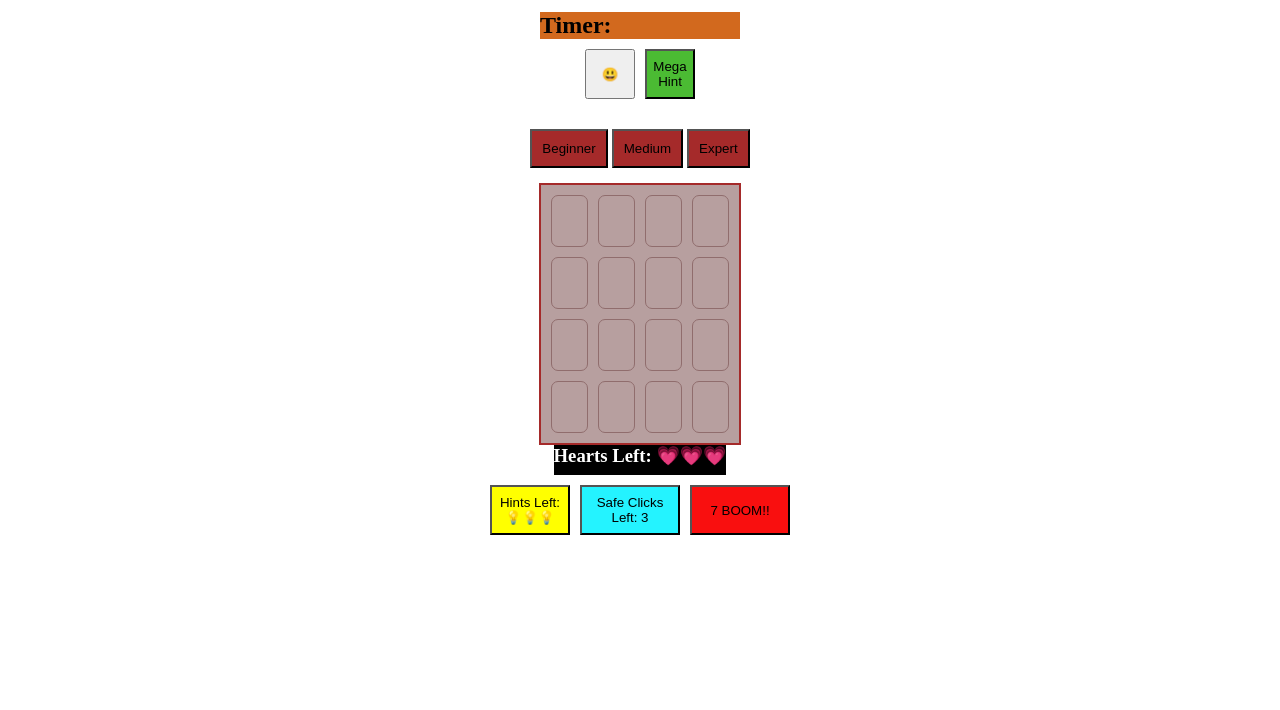
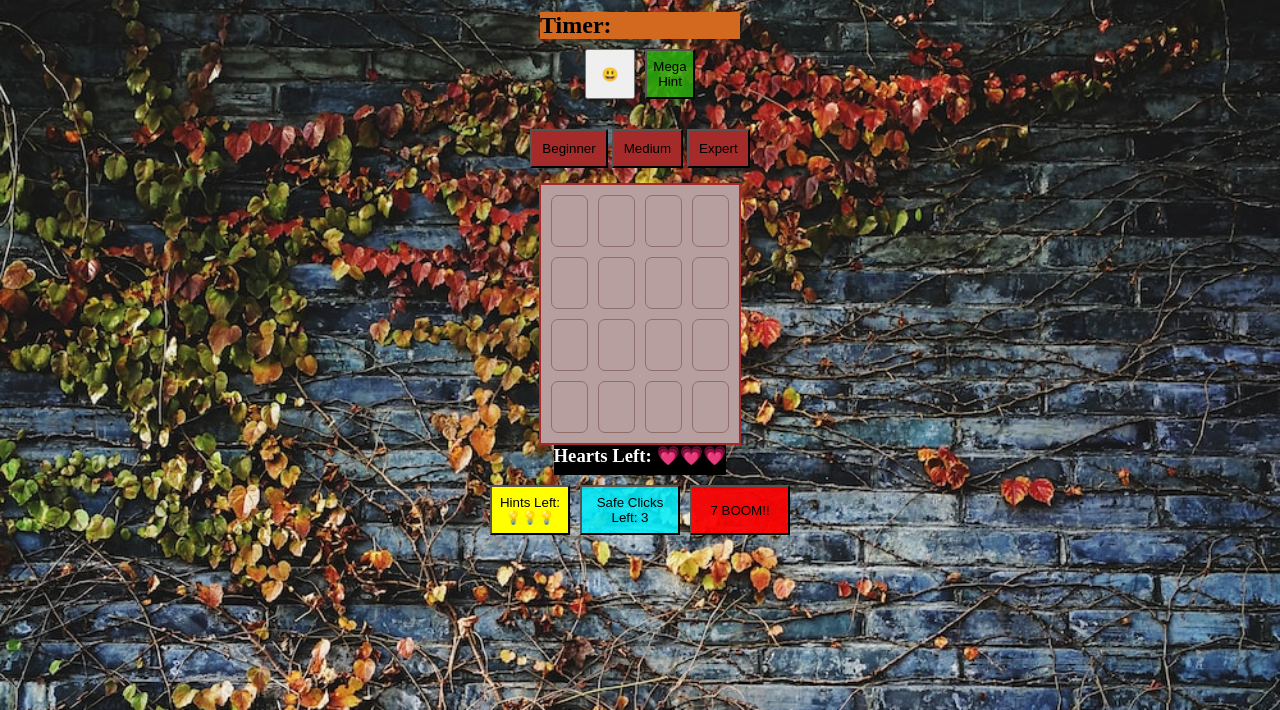
Before and after one commit to itaimorag/sprint1-minesweeper, a plain HTML site: page index.html in a window 1280 px wide. Shown: the part 90-800 px from the top of the page. Drawn offline with Linux system fonts and the light colour scheme; the site is published under a folder, as on GitHub Pages, so addresses that start at the root find nothing.

Commit message:
some bugs fixed

```diff
--- a/css/app.css
+++ b/css/app.css
@@ -5,7 +5,7 @@
 }
 
 body {
-    background-image: url(/2img.jpg);
+    background-image: url(../2img.jpg);
     /* background-repeat: no-repeat; */
     background-size: cover;
     margin: auto;
```
